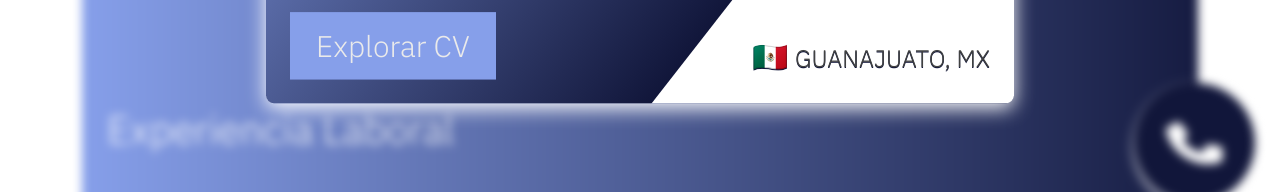
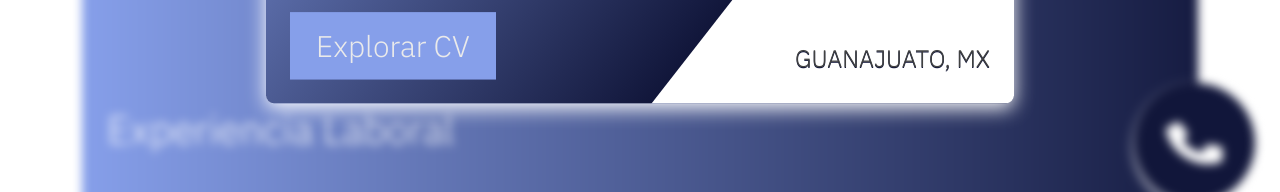
Before and after one commit to jalbertoriverol/Open3, a plain HTML site: page index.html in a window 1280 px wide. Shown: the part 515-707 px from the top of the page. Drawn offline with Linux system fonts and the light colour scheme.

Commit message:
Update tarjeta.css
Mejora

```diff
--- a/css/tarjeta.css
+++ b/css/tarjeta.css
@@ -113,7 +113,7 @@
 /* ::after - Inserta y estiliza contenido antes del contenido de un elemento */
 
 .tarjeta .derecha span::before {
-  content: "🇲🇽 ";
+  content: " ";
   font-size: 1.2em;
 }
 
```
